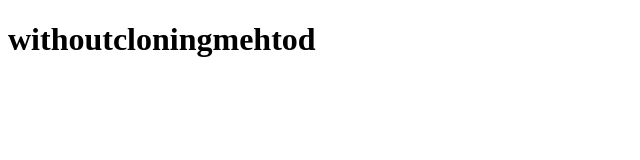
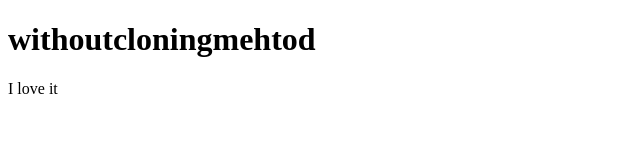
Before and after one commit to Ayesha-builds/without-cloning, a plain HTML site: page index.html in a window 1280 px wide. Shown: the full height of the page, 0-640 px from the left. Drawn offline with Linux system fonts and the light colour scheme.

Commit message:
modified

```diff
--- a/index.html
+++ b/index.html
@@ -7,5 +7,6 @@
 </head>
 <body>
     <h1>withoutcloningmehtod</h1>
+    <p>I love it</p>
 </body>
 </html>
```
